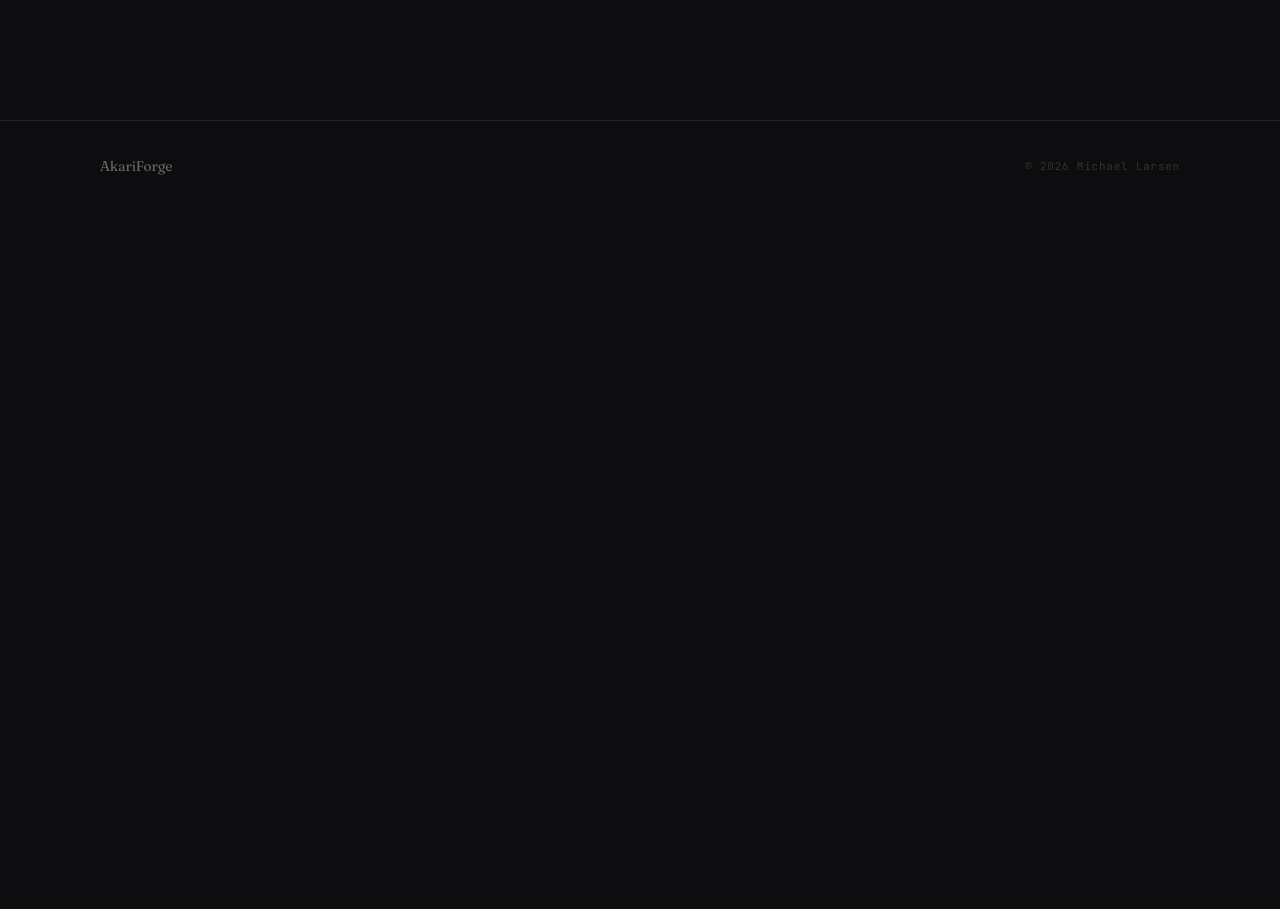
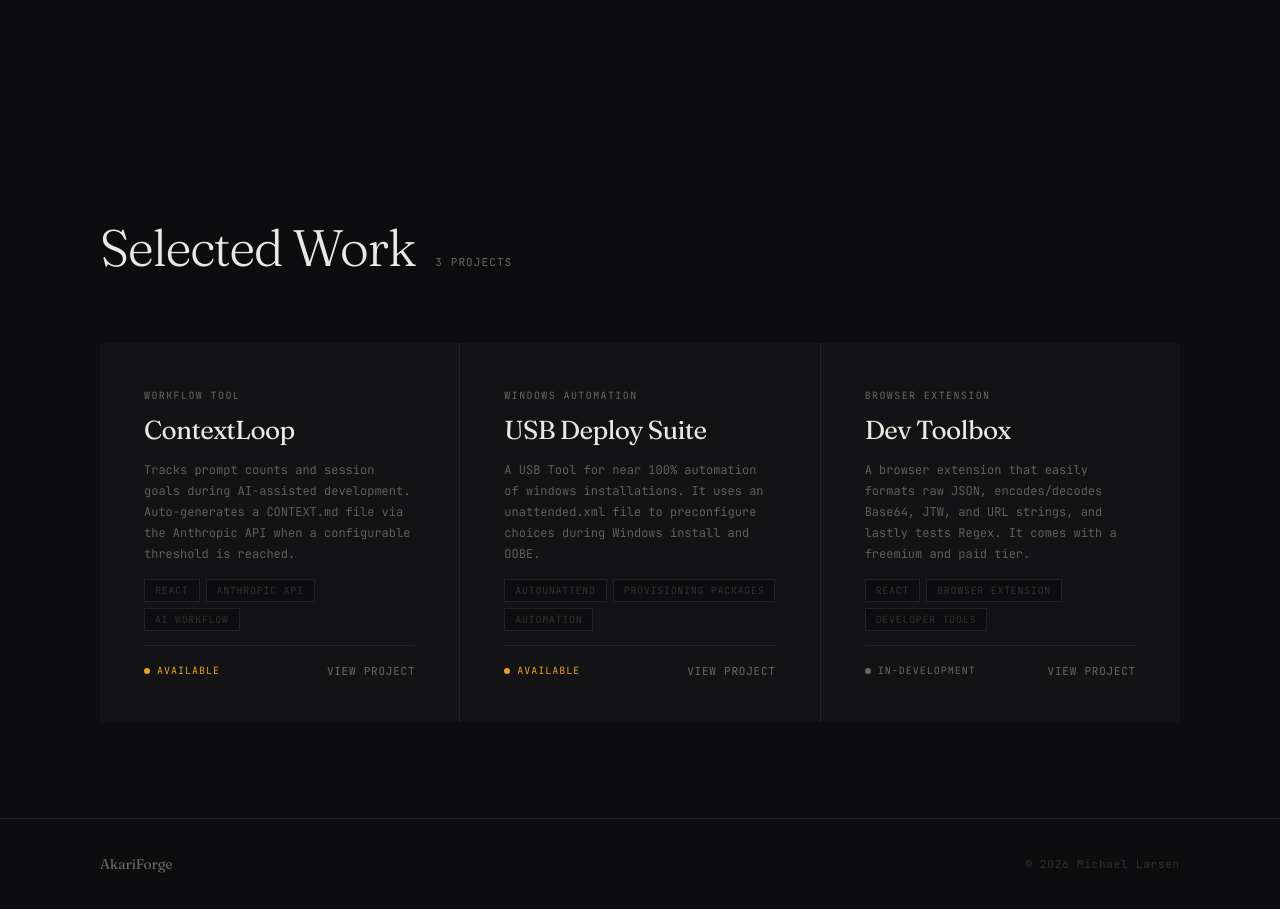
Before and after one commit to AkariForge/akariforge.com, a Next.js app: page / in a window 1280 px wide. Shown: the part 680-1589 px from the top of the page. Before the commit the page ends 891 px from the top, so only its background shows below. Built offline with nearby package versions, Linux system fonts and the light colour scheme.

Commit message:
feat: add project grid with ProjectCard component

```diff
--- a/app/page.module.css
+++ b/app/page.module.css
@@ -53,3 +53,38 @@
   gap: 14px;
   flex-wrap: wrap;
 }
+
+.work {
+  padding: clamp(80px, 12vh, 140px) clamp(24px, 5vw, 60px);
+  max-width: 1200px;
+  margin: 0 auto;
+}
+
+.sectionHeader {
+  display: flex;
+  align-items: baseline;
+  gap: 20px;
+  margin-bottom: 64px;
+}
+
+.sectionTitle {
+  font-family: var(--font-fraunces), Georgia, serif;
+  font-size: clamp(32px, 4vw, 52px);
+  font-weight: 300;
+  letter-spacing: -0.03em;
+  color: var(--color-text);
+}
+
+.sectionCount {
+  font-size: 11px;
+  letter-spacing: 0.1em;
+  text-transform: uppercase;
+  color: var(--color-text-muted);
+}
+
+.projectsGrid {
+  display: grid;
+  grid-template-columns: repeat(auto-fit, minmax(300px, 1fr));
+  gap: 1px;
+  background: var(--color-border);
+}
--- a/app/page.tsx
+++ b/app/page.tsx
@@ -1,5 +1,7 @@
 import Button from "@/components/ui/Button";
 import styles from "./page.module.css";
+import { projects } from "@/lib/projects";
+import ProjectCard from "@/components/ui/ProjectCard";
 
 export default function HomePage() {
   return (
@@ -24,6 +26,21 @@ export default function HomePage() {
           </Button>
         </div>
       </section>
+      <section className={styles.work} id="work">
+        <div className={styles.sectionHeader}>
+          <h2 className={styles.sectionTitle}>Selected Work</h2>
+          <span className={styles.sectionCount}>
+            {projects.filter((p) => p.featured).length} projects
+          </span>
+        </div>
+        <div className={styles.projectsGrid}>
+          {projects
+            .filter((p) => p.featured)
+            .map((project) => (
+              <ProjectCard key={project.slug} project={project} />
+            ))}
+        </div>
+      </section>
     </>
   );
 }
--- /dev/null
+++ b/components/ui/ProjectCard.module.css
@@ -0,0 +1,108 @@
+.card {
+  background: var(--color-surface);
+  padding: clamp(28px, 4vw, 44px);
+  display: flex;
+  flex-direction: column;
+  gap: 14px;
+  border-top: 2px solid transparent;
+  transition:
+    border-color 0.25s ease,
+    background 0.25s ease;
+  cursor: pointer;
+}
+
+.card:hover {
+  background: var(--color-surface-raised);
+  border-top-color: var(--color-accent);
+}
+
+.category {
+  font-size: 10px;
+  letter-spacing: 0.14em;
+  text-transform: uppercase;
+  color: var(--color-text-muted);
+}
+
+.title {
+  font-family: var(--font-fraunces), Georgia, serif;
+  font-size: 26px;
+  font-weight: 400;
+  letter-spacing: -0.025em;
+  line-height: 1.15;
+  color: var(--color-text);
+}
+
+.description {
+  font-size: 12px;
+  font-weight: 300;
+  line-height: 1.75;
+  color: var(--color-text-muted);
+  flex: 1;
+}
+
+.tags {
+  display: flex;
+  flex-wrap: wrap;
+  gap: 6px;
+}
+
+.tag {
+  font-size: 10px;
+  letter-spacing: 0.07em;
+  text-transform: uppercase;
+  padding: 4px 10px;
+  background: var(--color-bg);
+  color: var(--color-text-dim);
+  border: 1px solid var(--color-border);
+}
+
+.footer {
+  display: flex;
+  align-items: center;
+  justify-content: space-between;
+  padding-top: 18px;
+  border-top: 1px solid var(--color-border);
+}
+
+.status {
+  display: flex;
+  align-items: center;
+  gap: 7px;
+  font-size: 10px;
+  letter-spacing: 0.1em;
+  text-transform: uppercase;
+  color: var(--color-text-muted);
+}
+
+/* Status variants - keyed to ProjectStatus union values */
+.available {
+  color: var(--color-accent);
+}
+
+.in-development {
+  color: var(--color-text-muted);
+}
+
+.archived {
+  color: var(--color-text-dim);
+}
+
+.statusDot {
+  width: 6px;
+  height: 6px;
+  border-radius: 50%;
+  background: currentColor;
+  flex-shrink: 0;
+}
+
+.cta {
+  font-size: 11px;
+  letter-spacing: 0.07em;
+  text-transform: uppercase;
+  color: var(--color-text-muted);
+  transition: color 0.2s;
+}
+
+.card:hover .cta {
+  color: var(--color-accent);
+}
--- /dev/null
+++ b/components/ui/ProjectCard.tsx
@@ -0,0 +1,30 @@
+import type { Project } from "@/lib/types";
+import styles from "./ProjectCard.module.css";
+
+type ProjectCardProps = {
+  project: Project;
+};
+
+export default function ProjectCard({ project }: ProjectCardProps) {
+  return (
+    <article className={styles.card}>
+      <span className={styles.category}>{project.category}</span>
+      <h3 className={styles.title}>{project.title}</h3>
+      <p className={styles.description}>{project.shortDescription}</p>
+      <div className={styles.tags}>
+        {project.tags.map((tag) => (
+          <span key={tag} className={styles.tag}>
+            {tag}
+          </span>
+        ))}
+      </div>
+      <div className={styles.footer}>
+        <span className={`${styles.status} ${styles[project.status]}`}>
+          <span className={styles.statusDot} />
+          {project.status}
+        </span>
+        <span className={styles.cta}>View Project</span>
+      </div>
+    </article>
+  );
+}
--- a/lib/projects.ts
+++ b/lib/projects.ts
@@ -6,9 +6,9 @@ export const projects: Project[] = [
     title: "ContextLoop",
     category: "Workflow Tool",
     shortDescription:
-      "Tracks prompt counts and session goals during AI-assisted development. Auto-generates a CONTEXT.md file via the Anthropic API when a configurable threshhold is reached.",
+      "Tracks prompt counts and session goals during AI-assisted development. Auto-generates a CONTEXT.md file via the Anthropic API when a configurable threshold is reached.",
     tags: ["React", "Anthropic API", "AI Workflow"],
-    status: "in-development",
+    status: "available",
     links: {
       github: "https://github.com/AkariForge/contextloop",
     },
@@ -20,9 +20,9 @@ export const projects: Project[] = [
     title: "USB Deploy Suite",
     category: "Windows Automation",
     shortDescription:
-      "A USB Tool for near 100% automation of windows installations. It uses an unattended.xml file to preconfigure choises during Windows install and OOBE.",
+      "A USB Tool for near 100% automation of windows installations. It uses an unattended.xml file to preconfigure choices during Windows install and OOBE.",
     tags: ["Autounattend", "provisioning packages", "Automation"],
-    status: "in-development",
+    status: "available",
     links: {
       github: "https://github.com/AkariForge/usbdeploysuite",
     },
```
Also changed, not shown: 1 other file (tests, documents, lock files or other folders).
